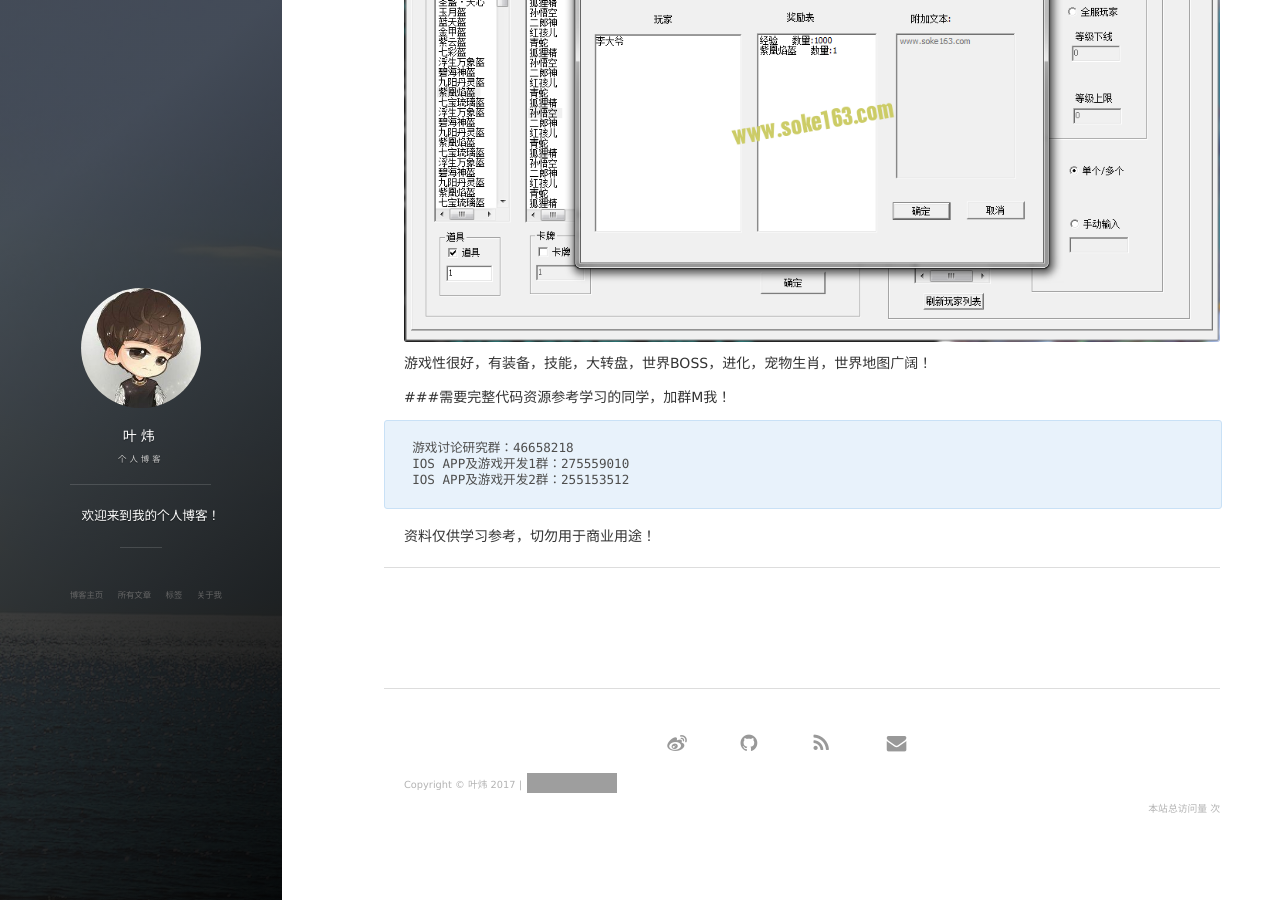
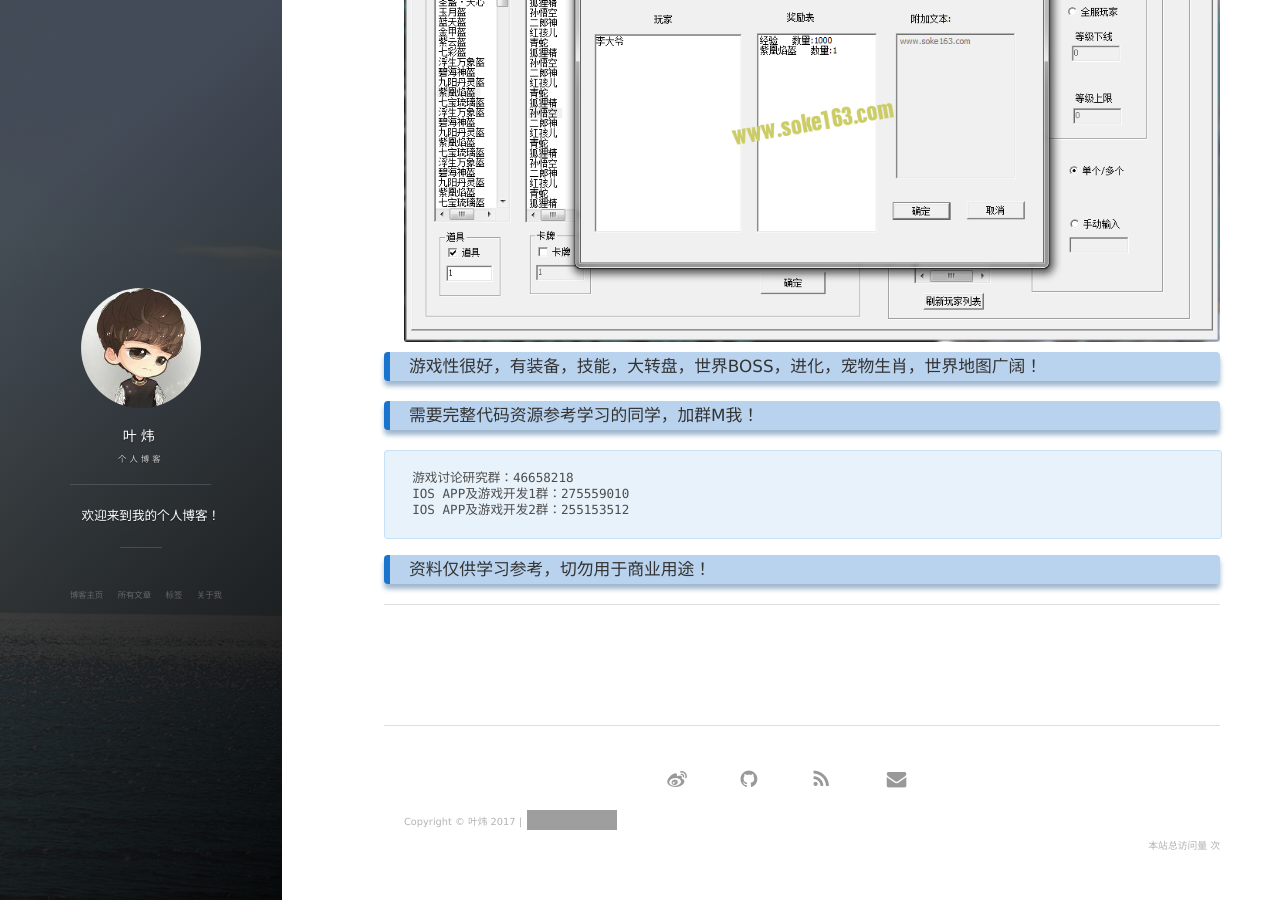
Before and after one commit to zlcs/zlcs.github.io, a Jekyll site: the page built from _posts/2016-10-14-12sx.md, in a window 1280 px wide and 900 px high, scrolled down 9458 px. Built offline with Jekyll 4.4.1, drawn with Linux system fonts in a browser that asks for light colours; nearby versions of some CDN libraries; comment, search, counter and statistics services are not loaded; grey boxes are pictures that could not be loaded.

Commit message:
12sxxiugai2

````diff
--- a/_posts/2016-10-14-12sx.md
+++ b/_posts/2016-10-14-12sx.md
@@ -114,9 +114,9 @@ D:\12生肖源码\my_sx\server\Tools\GM
 ![](/images/posts/shengxiao/sx9.png)
 ![](/images/posts/shengxiao/sx10.png)
 
-游戏性很好，有装备，技能，大转盘，世界BOSS，进化，宠物生肖，世界地图广阔！
+### 游戏性很好，有装备，技能，大转盘，世界BOSS，进化，宠物生肖，世界地图广阔！
 
-###需要完整代码资源参考学习的同学，加群M我！
+### 需要完整代码资源参考学习的同学，加群M我！
 
 ```
 游戏讨论研究群：46658218
@@ -124,4 +124,4 @@ IOS APP及游戏开发1群：275559010
 IOS APP及游戏开发2群：255153512
 ```
 
-资料仅供学习参考，切勿用于商业用途！
+### 资料仅供学习参考，切勿用于商业用途！
````
